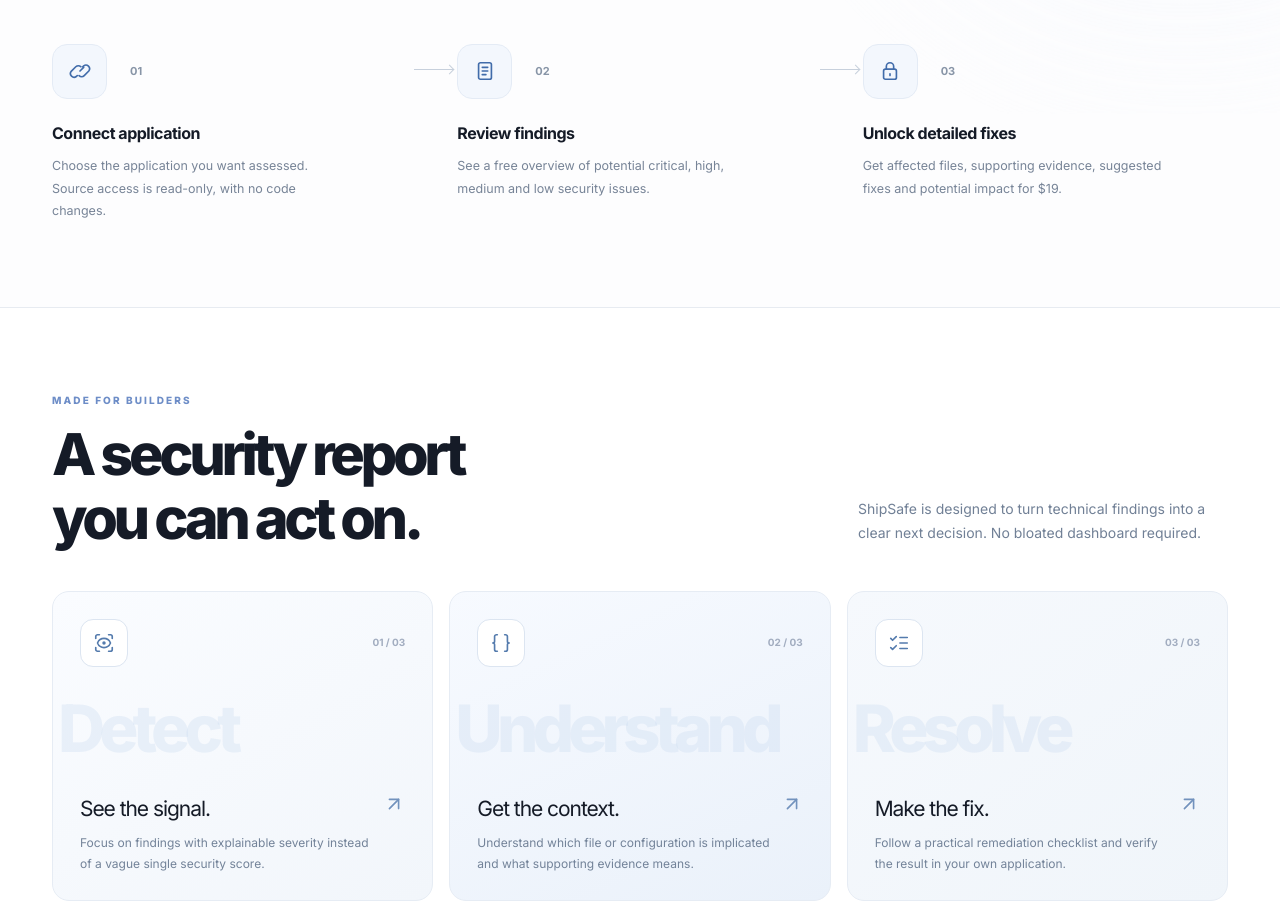
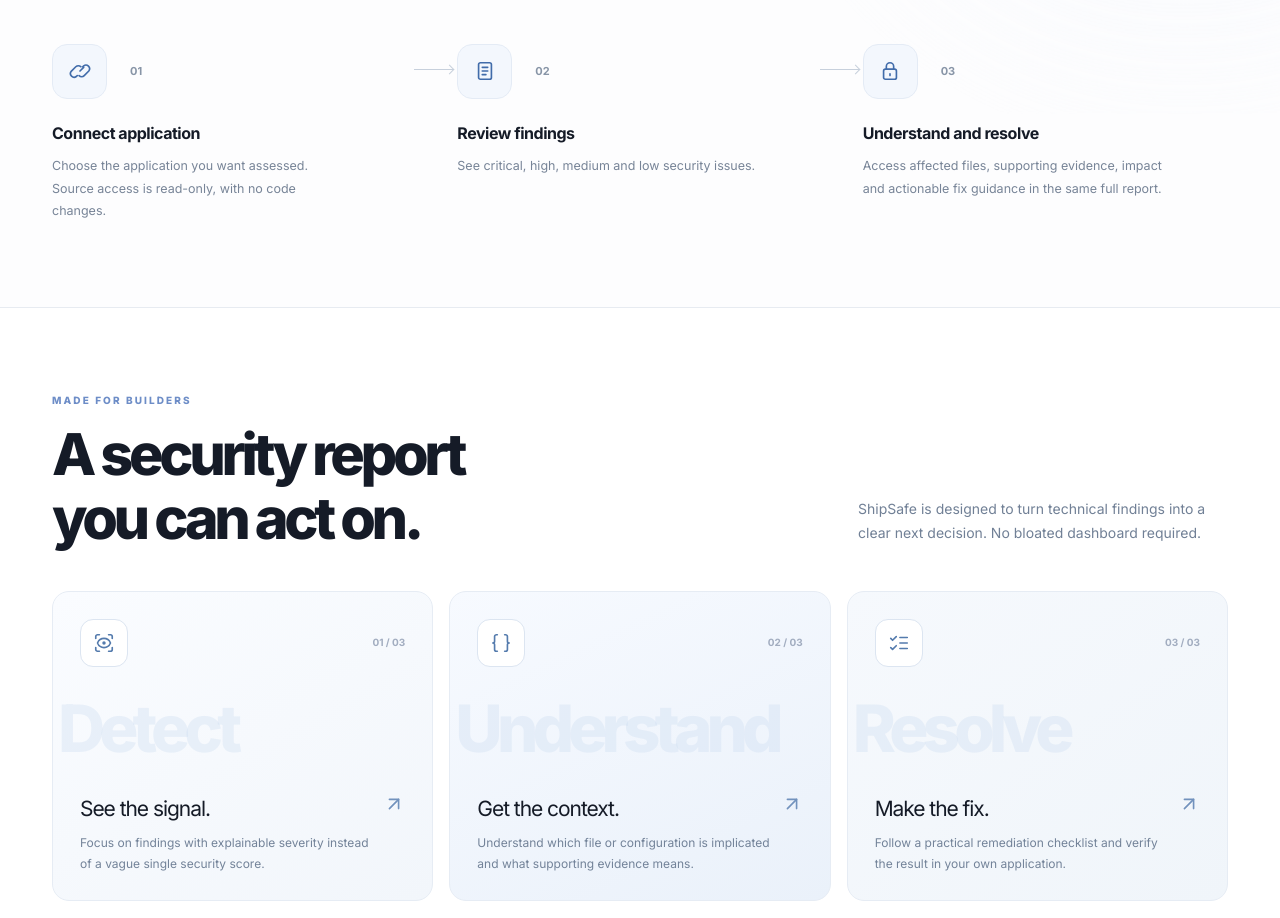
Before and after one commit to helloskyorigin/Safe-sure, a Next.js app: page / in a window 1280 px wide. Shown: the part 1040-1958 px from the top of the page. Built offline with nearby package versions, Linux system fonts and the light colour scheme.

Commit message:
copy: update steps for all-inclusive report

```diff
--- a/components/HowItWorks.tsx
+++ b/components/HowItWorks.tsx
@@ -38,7 +38,7 @@ export default function HowItWorks() {
             </div>
             <h3>Review findings</h3>
             <p>
-              See a free overview of potential critical, high, medium and low
+              See critical, high, medium and low
               security issues.
             </p>
           </article>
@@ -52,10 +52,10 @@ export default function HowItWorks() {
               </div>
               <span>03</span>
             </div>
-            <h3>Unlock detailed fixes</h3>
+            <h3>Understand and resolve</h3>
             <p>
-              Get affected files, supporting evidence, suggested fixes and potential
-              impact for $19.
+              Access affected files, supporting evidence, impact and actionable
+              fix guidance in the same full report.
             </p>
           </article>
         </div>
```
